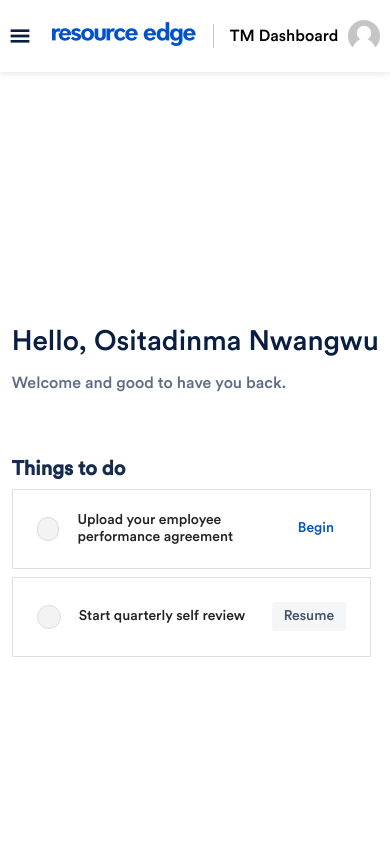
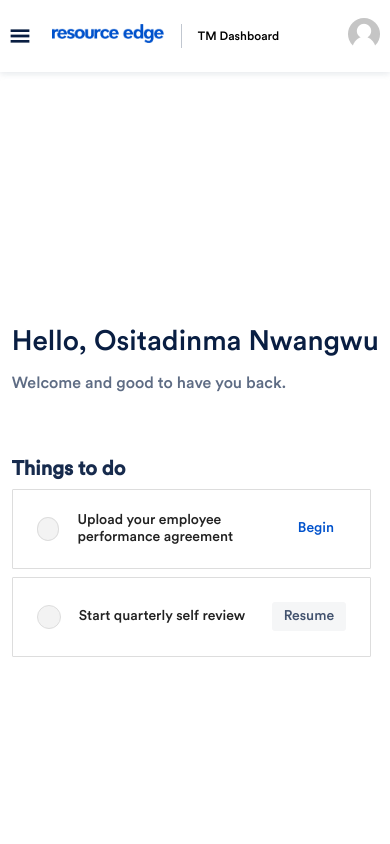
Before and after one commit to Chizycodes/resource-edge, a React (Create React App) app: page /dashboard in a window 390 px wide. Shown: the top 844 px of the page. Built offline with nearby package versions, Linux system fonts and the light colour scheme; sample sign-in values are in the browser's storage.

Commit message:
fixed dashboard nav responsiveness

```diff
--- a/src/assets/styles/Dashboard.css
+++ b/src/assets/styles/Dashboard.css
@@ -24,13 +24,18 @@
 .dashboard-nav .nav .left {
   display: flex;
   align-items: center;
+  padding-right: 10px;
+}
+
+.dashboard-nav .nav .right img {
+  width: 32px;
+  height: 32px;
+  border-radius: 50%;
+
 }
 
 .dashboard-nav .nav .right {
-  width: 32px;
-  height: 32px;
-  border-radius: 50%;
-  overflow: hidden;
+  margin-left: 10px;
 }
 
 .dashboard-menu-icon {
@@ -139,7 +144,8 @@
 
 .db-dropdown.db-dropdown-active {
   display: block;
-  width: 300px;
+  width: 90%;
+  max-width: 300px;
   background: #ffffff;
   box-shadow: 0px 3px 5px rgba(9, 30, 66, 0.2),
     0px 0px 1px rgba(9, 30, 66, 0.31);
@@ -257,3 +263,14 @@
     height: 24px;
   }
 }
+
+@media screen and (max-width: 420px) {
+  .dashboard-nav .nav .right {
+  }
+  .type {
+    font-size: 12px;
+  }
+  .db-logo {
+    width: 7rem;
+  }
+}
```
